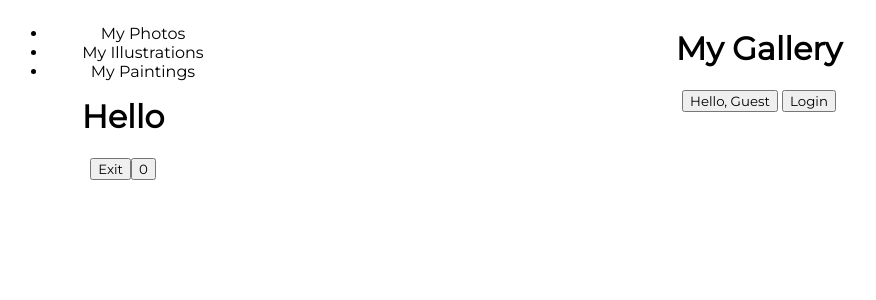
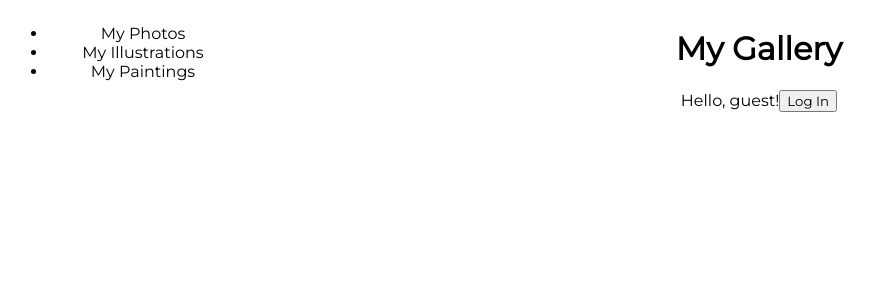
Before and after one commit to digimori/reactCI, a React (Vite) app: page / in a window 1280 px wide. Shown: the top 300 px of the page, without its empty margins (0-876 px from the left). Built offline with nearby package versions, Linux system fonts and the light colour scheme.

Commit message:
PrevStates added to login button and welcome message

```diff
--- a/src/App.jsx
+++ b/src/App.jsx
@@ -2,7 +2,7 @@
 import css from './App.module.css';
 import FunctionalGreeting from './components/FunctionalGreeting'
 import Sidebar from './components/Sidebar';
-import Navbar from './components/Navbar';
+import NavBarSimple from './components/NavBarSimple';
 import StatefulGreetingWithPrevState from './components/StatefulGreetingWithPrevState';
 
 
@@ -11,9 +11,10 @@
   return (
       <div className={css.App}>
         <Sidebar />
-        <Navbar />
-        <StatefulGreetingWithPrevState />
-        {/*<FunctionalGreeting greeting="Heeeeey" name="Cee" age="31" />*/}
+        <NavBarSimple />
+
+        {/*<StatefulGreetingWithPrevState />
+        /*<FunctionalGreeting greeting="Heeeeey" name="Cee" age="31" />*/}
 
       </div>
   )
--- /dev/null
+++ b/src/components/NavBarSimple.jsx
@@ -0,0 +1,37 @@
+import React from 'react'
+import css from './css/NavBarSimple.module.css';
+
+class NavBarSimple extends React.Component {
+    constructor(props) {
+        super(props);
+        this.state = {
+            message: "Hello, guest!",
+            buttonText: "Log In"
+        }
+    }
+
+    handleClick = () => {
+        this.setState((prevState, prevProps) => {
+            return {
+                message: prevState.message === "Hello, guest!" ? "Welcome back, user!" : "Hello, guest!",
+                buttonText: prevState.buttonText === "Log In" ? "Log Out" : "Log In"
+            }
+        })
+    }
+
+    render() {
+    return (
+        <div className={CSS.NavBar}>
+           <h1>
+            My Gallery
+           </h1>
+           <div>
+            <span>{this.state.message}</span>
+            <button onClick={() => this.handleClick()}>{this.state.buttonText}</button>
+           </div>
+        </div>
+    )
+}
+}
+
+export default NavBarSimple
--- a/src/components/Navbar.jsx
+++ /dev/null
@@ -1,18 +0,0 @@
-import React from 'react';
-import css from './css/Navbar.module.css'
-
-const Navbar = () => {
-  return (
-    <div className={css.Navbar}>
-    <h1>My Gallery</h1>
-    <div>
-    <span>
-        <button>Hello, Guest</button> {/* Guest will be changed via state like {this.state.name} */}
-        <button>Login</button>
-    </span>
-    </div>
-    </div>
-  )
-}
-
-export default Navbar
--- a/src/components/StatefulGreetingWithPrevState.jsx
+++ b/src/components/StatefulGreetingWithPrevState.jsx
@@ -11,21 +11,23 @@
     }
 
     handleClick() {
-        this.setState({
-            introduction: this.state.introduction === "Hello" ? "Goodbye" : "Hello",
-            buttonText: this.state.buttonText === "Exit" ? "Enter" : "Exit",
-        }), ()=>{
-            console.log("New state", this.state.introduction)
-        }
+        this.setState((prevState, prevProps) => {
+            return {
+                introduction: prevState.introduction === "Hello" ? "Goodbye" : "Hello",
+                buttonText: prevState.buttonText === "Exit" ? "Enter" : "Exit"
+            }
+        })
     }
 
     handleIncrement() {
-        this.setState({
-            incrementText: this.state.incrementText + 1,
-        }), ()=>{
-            console.log("Increment", this.state.increment)
+        this.setState((prevState, prevProps) => {
+            console.log("Previous state:", prevState),
+            console.log("Previous props:", prevProps)
+            return {
+                incrementText: prevState.incrementText + 1
+            }
+        })
         }
-    }
 
     render() {
         return (
--- /dev/null
+++ b/src/components/css/NavBarSimple.module.css
@@ -0,0 +1,41 @@
+.NavBar {
+    grid-row: 1;
+    grid-column: 1 / span 4;
+    display: flex;
+    align-items: center;
+    justify-content: space-between;
+    margin-bottom: 0px;
+    padding: 0px 75px;
+    border-bottom: 1px solid lightgrey;
+    background-color: white;
+}
+
+.NavBar div {
+    padding-right: 35px;
+}
+.NavBar h1 {
+    font-family: "montserrat";
+    font-size: 28px;
+    color: #4a4a4f;
+}
+
+.NavBar span {
+    font-family: "montserrat";
+    font-size: 14px;
+    color: #4a4a4f;
+    margin-right: 15px;
+    font-weight: bold;
+}
+
+.NavBar button {
+    color: #4a4a4f;
+    border: lightgrey solid 1px;
+    background-color: white;
+    padding: 5px;
+    width: 100px;
+}
+.NavBar button:hover{
+    color: #4a4a4f;
+    background-color: #e6ecf0;
+    border: lightgrey solid 1px;
+}
```
Also changed, not shown: src/components/css/Navbar.module.css (deleted).
